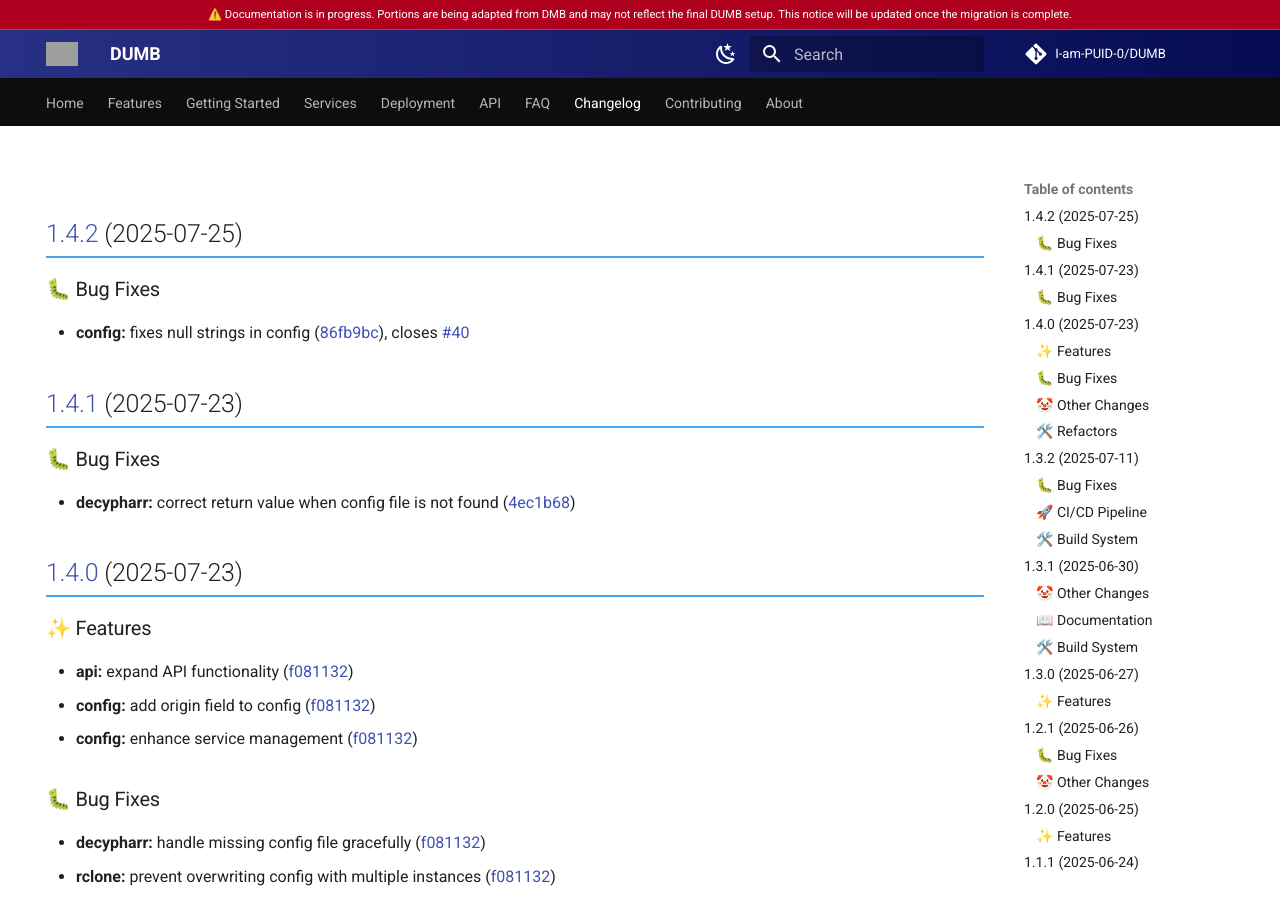
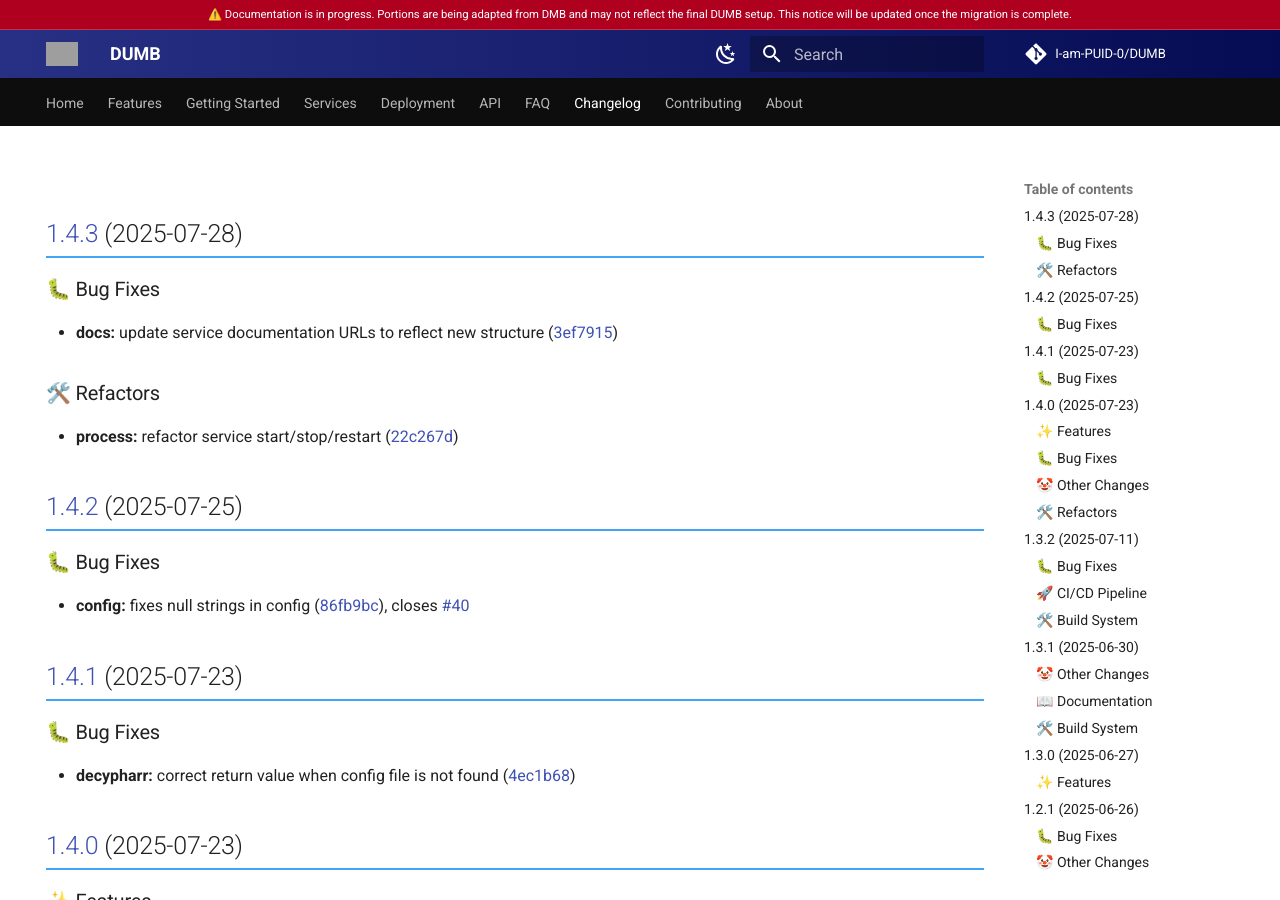
Before and after one commit to I-am-PUID-0/DUMB_docs, an MkDocs documentation site: the page built from docs/changelog.md, in a window 1280 px wide and 900 px high. Built offline with MkDocs 1.6.1 and Material for MkDocs 9.7.7, drawn with Linux system fonts in a browser that asks for light colours; comment, search, counter and statistics services are not loaded; grey boxes are pictures that could not be loaded.

Commit message:
Update Changelog

```diff
--- a/docs/changelog.md
+++ b/docs/changelog.md
@@ -4,6 +4,18 @@ hide:
 ---
 
 # Changelog
+
+## [1.4.3](https://github.com/I-am-PUID-0/DUMB/compare/1.4.2...1.4.3) (2025-07-28)
+
+
+### 🐛 Bug Fixes
+
+* **docs:** update service documentation URLs to reflect new structure ([3ef7915](https://github.com/I-am-PUID-0/DUMB/commit/3ef791525b070346620966195cb65655365f04b5))
+
+
+### 🛠️ Refactors
+
+* **process:** refactor service start/stop/restart ([22c267d](https://github.com/I-am-PUID-0/DUMB/commit/22c267ddbcbd182194ddf6301cc961f3cd5cd7ce))
 
 ## [1.4.2](https://github.com/I-am-PUID-0/DUMB/compare/1.4.1...1.4.2) (2025-07-25)
 
```
